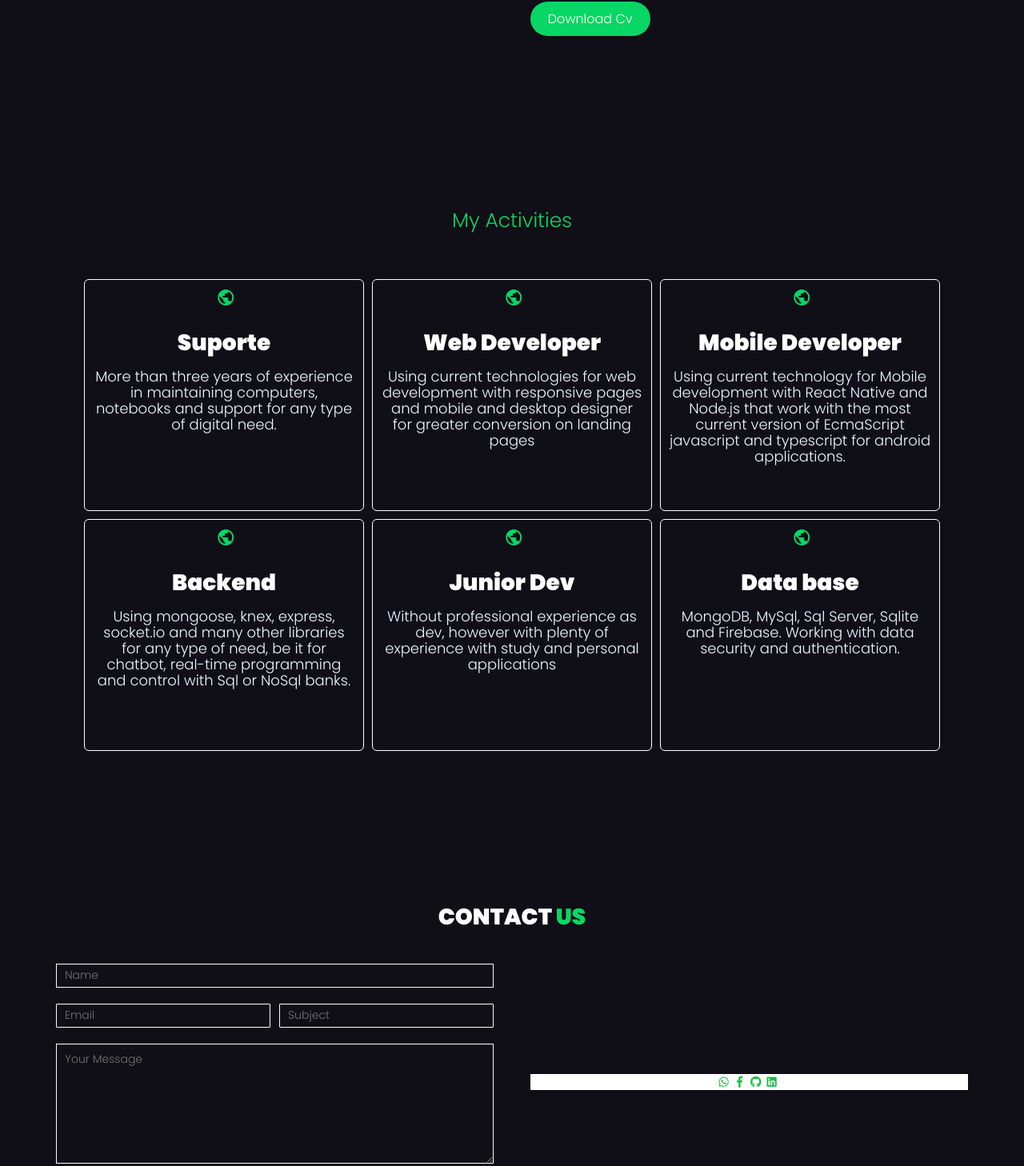
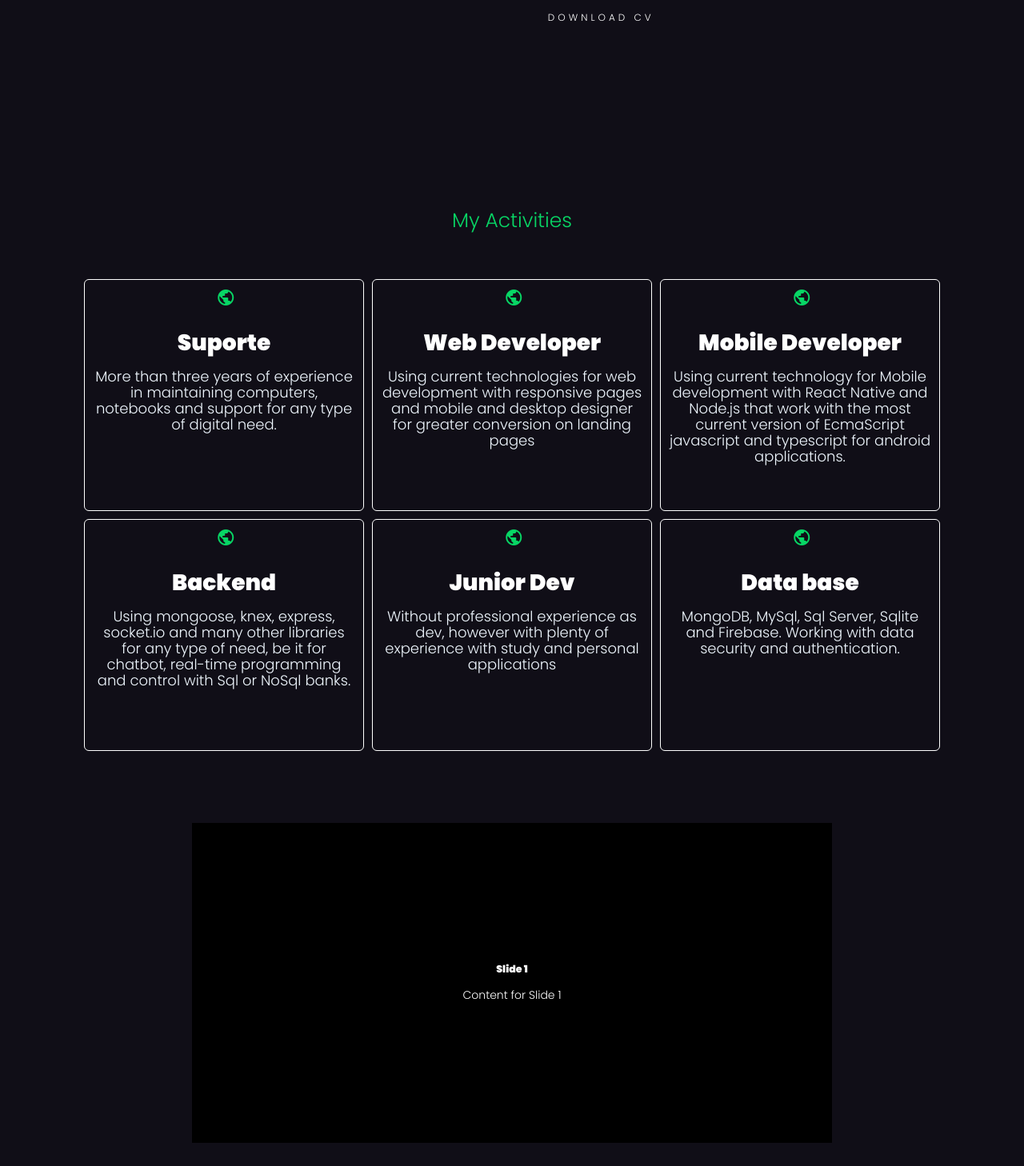
Before and after one commit to Arduke/Portfolio, a React (Create React App) app: page / in a window 1280 px wide. Shown: the part 1322-2780 px from the top of the page at 80% size. Built offline with nearby package versions, Linux system fonts and the light colour scheme.

Commit message:
Contact OK

```diff
--- a/src/components/About/index.js
+++ b/src/components/About/index.js
@@ -41,7 +41,7 @@ function About() {
                 </tr>
                 </tbody>
             </table>
-            <a href="/" className="buttonDownload" >Download Cv</a>
+            <a href="https://docs.google.com/document/d/1lEgVJFStZrXrFXQe7J0fIvw1NQ8B8qE3HOw5fQkTbvU/edit?usp=sharing" className="buttonDownload" >Download Cv</a>
         </div>
       </div>
   );
--- a/src/components/About/styles.css
+++ b/src/components/About/styles.css
@@ -14,12 +14,23 @@ td {
 }
 .buttonDownload {
     color: white;
+    width: 100%;
+    position: relative;
+    display: inline-block;
+    padding:  16px 22px;
+    text-transform: uppercase;
+    letter-spacing: 4px;
     text-decoration: none;
-    font-size: 16px;
-    padding: 10px 22px;
-    cursor: pointer;
-    border-radius: 30px;
-    background-color: #08d665;
+    font-size: 12px;
+    overflow: hidden;
+    transition: 0.2s;
+}
+
+.buttonDownload:hover {
+    color: white;
+    background: #08d665;
+    box-shadow: 0 0 10px #08d665, 0 0 40px #08d665, 0 0 80px #08d665;
+    transition-delay: ;
 }
 
 .developer_activity {
--- a/src/components/Activities/styles.css
+++ b/src/components/Activities/styles.css
@@ -5,6 +5,7 @@
 }
 
 .pCenter {
+    color: #08d665;
     font-size: 25px;
     padding-top: 20px;
     text-align: center;
--- a/src/components/Body/index.js
+++ b/src/components/Body/index.js
@@ -4,6 +4,7 @@ import About from '../About'
 import Contact from '../Contact'
 import "./styles.css"
 import Activities from '../Activities'
+import Projects from '../Projects'
 
 
 function Body() {
@@ -27,6 +28,7 @@ function Body() {
       <Home></Home>
       <About></About>
       <Activities></Activities>
+      <Projects></Projects>
       <Contact></Contact>
     </div>
   );
--- a/src/components/Contact/index.js
+++ b/src/components/Contact/index.js
@@ -119,10 +119,26 @@ class Contact extends Component{
 
             </div>
             <div className="BlockRightContact">
-               <i class="whatsapp icon green"></i>
-               <i class="facebook f icon green"></i>
-               <i class="github icon green"></i>
-               <i class="linkedin icon green"></i>
+               <a  rel="noreferrer" target="_blank" href='https://wa.me/5513991368374' className="buttonGradient">
+                <i class="whatsapp icon large"></i>
+                (13) 99136-8374
+               </a>
+
+               <a  rel="noreferrer" target="_blank" href='https://www.facebook.com/profile.php?id=100000818611560' className="buttonGradient">
+                <i class="facebook f icon large "></i>
+                facebook.com.br/KaduEdu
+               </a>
+
+               <a  rel="noreferrer" target="_blank" href='https://github.com/Arduke' className="buttonGradient">
+                <i class="github icon large"></i>
+                github.com.br/Arduke
+               </a>
+
+               <a  rel="noreferrer" target="_blank" href='https://www.linkedin.com/in/carlos-eduardo-martins-filho-8a38b3174/' className="buttonGradient">
+                <i class="linkedin icon large"></i>
+                linkedin.com.br/Carlos
+               </a>
+
             </div>
           </div>
       </div>
--- a/src/components/Contact/styles.css
+++ b/src/components/Contact/styles.css
@@ -34,6 +34,7 @@
 }
 
 .BlockLeftContact textarea {
+    margin-bottom: 20px;
     color: white;
     font-family: Poppins;
     padding: 10px;
@@ -51,7 +52,12 @@
 
 
 .BlockRightContact {
-    background-color: white;
+    margin-top: 20px;
+    padding: 40px 0px 40px 0px;
+    display: inline-block;
+    border: 1px solid white;
+    width: 100%;
+    height: 100%;
     text-align: center;
     width: 48%;
 }
@@ -79,7 +85,6 @@
     font-family: Poppins;
     background-color: transparent;
     width: 49%;
-    border-style: solid;
     border-radius: 1px;
     line-height: 1.25;
     border: 1px solid;
@@ -102,11 +107,39 @@
 }
 
 
+.buttonGradient {
+    color: gray;
+    width: 90%;
+    position: relative;
+    display: inline-block;
+    padding:  16px 22px;
+    text-transform: uppercase;
+    letter-spacing: 4px;
+    text-decoration: none;
+    font-size: 12px;
+    overflow: hidden;
+    transition: 0.2s;
+
+}
+
+.buttonGradient span {
+    position: absolute;
+}
+
+.buttonGradient:hover {
+    color: white;
+    background: #08d665;
+    box-shadow: 0 0 10px #08d665, 0 0 40px #08d665, 0 0 80px #08d665;
+    transition-delay: 0,2s;
+}
+
+
+
 @media (max-width: 800px) {
     .BlockCentral {
         display: inline;
     }
-    .BlockLeftContact {
+    .BlockLeftContact, .BlockRightContact{
         width: 100%;
     }
 }
--- a/src/components/Home/styles.css
+++ b/src/components/Home/styles.css
@@ -29,8 +29,7 @@ article{
     font-size: 20px;
 }
 
-p{
-
+.Component p {
     font-size: 25px;
     color: #08d665;
 }
--- /dev/null
+++ b/src/components/Projects/index.js
@@ -0,0 +1,47 @@
+import React from 'react'
+import "./styles.css"
+import Portfolio from '../../image/Portfolio.png'
+import TokenRpg from '../../image/TokenRpg.png'
+
+function Projects() {
+  return (
+    <div id="about" className="ComponentProjects">
+        <div id="slider">
+            <input type='radio' name="slider" id="slide1" checked/>
+            <input type='radio' name="slider" id="slide2"/>
+            <input type='radio' name="slider" id="slide3"d/>
+            <div id="slides">
+            <div id="overflow">
+                <div class="inner">
+                    <div class="slide slide_1">
+                    <div class="slide-content">
+                        <h2>Slide 1</h2>
+                        <p>Content for Slide 1</p>
+                    </div>
+                    </div>
+                    <div class="slide slide_2">
+                    <div class="slide-content">
+                        <h2>Slide 2</h2>
+                        <p>Content for Slide 2</p>
+                    </div>
+                    </div>
+                    <div class="slide slide_3">
+                    <div class="slide-content">
+                        <h2>Slide 3</h2>
+                        <p>Content for Slide 3</p>
+                    </div>
+                    </div>
+                </div>
+            </div>
+        </div>
+            <div id="bullets">
+                <label for="slide1"></label>
+                <label for="slide2"></label>
+                <label for="slide3"></label>
+            </div>
+        </div>
+    </div>
+  );
+}
+
+export default Projects;
--- /dev/null
+++ b/src/components/Projects/styles.css
@@ -0,0 +1,132 @@
+#slider {
+    margin: 0 auto;
+    width: 800px;
+    max-width: 100%;
+    text-align: center;
+ }
+ #slider input[type=radio] {
+    display: none;
+ }
+ #slider label {
+    cursor:pointer;
+    text-decoration: none;
+ }
+ #slides {
+    padding: 0px;
+    border: 0px solid white;
+    background: #fff;
+    position: relative;
+    z-index: 1;
+ }
+ #overflow {
+    width: 100%;
+    overflow: hidden;
+ }
+ #slide1:checked ~ #slides .inner {
+    margin-left: 0;
+ }
+ #slide2:checked ~ #slides .inner {
+    margin-left: -100%;
+ }
+ #slide3:checked ~ #slides .inner {
+    margin-left: -200%;
+ }
+ #slide4:checked ~ #slides .inner {
+    margin-left: -300%;
+ }
+ #slides .inner {
+    transition: margin-left 800ms cubic-bezier(0.770, 0.000, 0.175, 1.000);
+    width: 400%;
+    line-height: 0;
+    height: 400px;
+ }
+ #slides .slide {
+    width: 25%;
+    float:left;
+    display: flex;
+    justify-content: center;
+    align-items: center;
+    height: 100%;
+    color: #fff;
+ }
+ #slides .slide_1 {
+    background: black;
+ }
+ #slides .slide_2 {
+    background: black;
+ }
+ #slides .slide_3 {
+    background: black;
+ }
+ #slides .slide_4 {
+    background: black;
+ }
+ #controls {
+    margin: -180px 0 0 0;
+    width: 100%;
+    height: 50px;
+    z-index: 3;
+    position: relative;
+ }
+ #controls label {
+    transition: opacity 0.2s ease-out;
+    display: none;
+    width: 50px;
+    height: 50px;
+    opacity: .4;
+ }
+ #controls label:hover {
+    opacity: 1;
+ }
+ #slide1:checked ~ #controls label:nth-child(2),
+ #slide2:checked ~ #controls label:nth-child(3),
+ #slide3:checked ~ #controls label:nth-child(4),
+ #slide4:checked ~ #controls label:nth-child(1) {
+    background: url(https://image.flaticon.com/icons/svg/130/130884.svg) no-repeat;
+    float:right;
+    margin: 0 -50px 0 0;
+    display: block;
+ }
+ #slide1:checked ~ #controls label:nth-last-child(2),
+ #slide2:checked ~ #controls label:nth-last-child(3),
+ #slide3:checked ~ #controls label:nth-last-child(4),
+ #slide4:checked ~ #controls label:nth-last-child(1) {
+    background: url(https://image.flaticon.com/icons/svg/130/130882.svg) no-repeat;
+    float:left;
+    margin: 0 0 0 -50px;
+    display: block;
+ }
+ #bullets {
+    margin: 150px 0 0;
+    text-align: center;
+ }
+ #bullets label {
+    display: inline-block;
+    width: 10px;
+    height: 10px;
+    border-radius:100%;
+    background: #ccc;
+    margin: 0 10px;
+ }
+ #slide1:checked ~ #bullets label:nth-child(1),
+ #slide2:checked ~ #bullets label:nth-child(2),
+ #slide3:checked ~ #bullets label:nth-child(3)
+{
+    background: #444;
+ }
+ @media screen and (max-width: 900px) {
+    #slide1:checked ~ #controls label:nth-child(2),
+    #slide2:checked ~ #controls label:nth-child(3),
+    #slide3:checked ~ #controls label:nth-child(4),
+    #slide4:checked ~ #controls label:nth-child(1),
+    #slide1:checked ~ #controls label:nth-last-child(2),
+    #slide2:checked ~ #controls label:nth-last-child(3),
+    #slide3:checked ~ #controls label:nth-last-child(4),
+    #slide4:checked ~ #controls label:nth-last-child(1) {
+       margin: 0;
+    }
+    #slides {
+       max-width: calc(100% - 40px);
+       margin: 0 auto;
+    }
+ }
--- a/src/global.css
+++ b/src/global.css
@@ -2,9 +2,6 @@
     font-family: Poppins ;
     padding: 0;
     margin: 0;
-    text-decoration: none;
-    list-style: none;
-    box-sizing: border-box;
 }
 
 
```
Also changed, not shown: src/image/Portfolio.png (added), src/image/TokenRpg.png (added).
